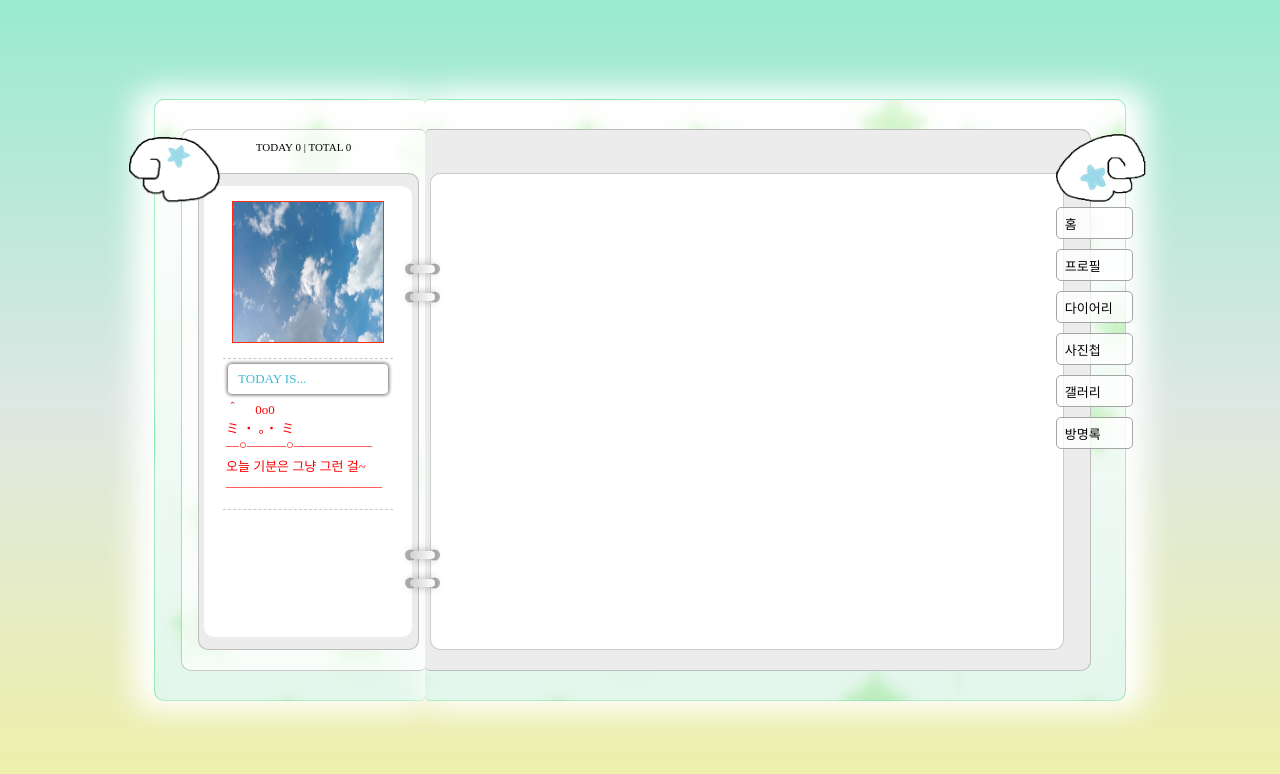
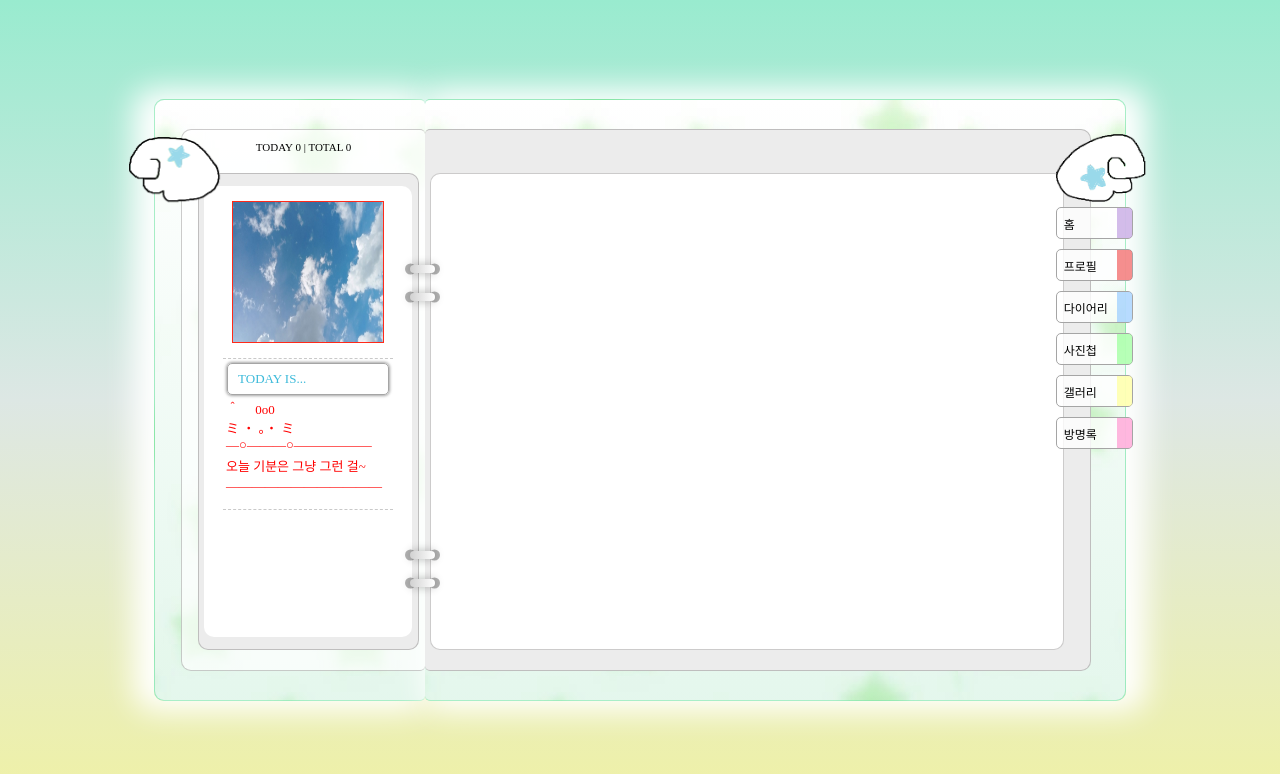
Before and after one commit to bye-on/wish-world, a plain HTML site: page src/index.html in a window 1280 px wide. Drawn offline with Linux system fonts and the light colour scheme; a web font is replaced by a local one.

Commit message:
chore: 인덱스 색상 추가

```diff
--- a/src/index.html
+++ b/src/index.html
@@ -58,22 +58,22 @@
               <div class="main-contents">
               </div>
               <div class="index-groups">
-                <div class="index">
+                <div class="index index1">
                   <p>홈</p>
                 </div>
-                <div class="index">
+                <div class="index index2">
                   <p>프로필</p>
                 </div>
-                <div class="index">
+                <div class="index index3">
                   <p>다이어리</p>
                 </div>
-                <div class="index">
+                <div class="index index4">
                   <p>사진첩</p>
                 </div>
-                <div class="index">
+                <div class="index index5">
                   <p>갤러리</p>
                 </div>
-                <div class="index">
+                <div class="index index6">
                   <p>방명록</p>
                 </div>
               </div>
--- a/src/style.css
+++ b/src/style.css
@@ -297,10 +297,83 @@
     height: 30px;
     border-radius: 5px;
     border: 1.5px solid #a5a5a5;
+    position: relative;
+    z-index: 2; /* index 자체가 앞에 오도록 설정 */
   }
 
   .index p {
-    margin: 6px;
-    margin-left: 8px;
-    font-size: 13px;
+    margin: 7px;
+    font-size: 12px;
   }
+
+  .index.index1::after {
+    content: '';
+    position: absolute;
+    top: 0;
+    right: 0;
+    width: 15px;
+    height: 100%;
+    background-color: rgba(192, 160, 225, 0.7); /* 다른 색상 */
+    border-radius: 0 3px 3px 0; /* 오른쪽 끝 부분 둥글게 */
+    z-index: 1;
+  }
+
+  .index.index2::after {
+    content: '';
+    position: absolute;
+    top: 0;
+    right: 0;
+    width: 15px;
+    height: 100%;
+    background-color: rgba(241, 94, 94, 0.7); /* 원하는 색상 */
+    border-radius: 0 3px 3px 0; /* 오른쪽 끝 부분 둥글게 */
+    z-index: 1;
+  }
+
+  .index.index3::after {
+    content: '';
+    position: absolute;
+    top: 0;
+    right: 0;
+    width: 15px;
+    height: 100%;
+    background-color: rgba(153, 204, 255, 0.7); /* 다른 색상 */
+    border-radius: 0 3px 3px 0; /* 오른쪽 끝 부분 둥글게 */
+    z-index: 1;
+  }
+
+  .index.index4::after {
+    content: '';
+    position: absolute;
+    top: 0;
+    right: 0;
+    width: 15px;
+    height: 100%;
+    background-color: rgb(153, 255, 153, 0.7) ; /* 다른 색상 */
+    border-radius: 0 3px 3px 0; /* 오른쪽 끝 부분 둥글게 */
+    z-index: 1;
+  }
+
+  .index.index5::after {
+    content: '';
+    position: absolute;
+    top: 0;
+    right: 0;
+    width: 15px;
+    height: 100%;
+    background-color: rgb(255, 255, 153, 0.7); /* 다른 색상 */
+    border-radius: 0 3px 3px 0; /* 오른쪽 끝 부분 둥글게 */
+    z-index: 1;
+  }
+
+  .index.index6::after {
+    content: '';
+    position: absolute;
+    top: 0;
+    right: 0;
+    width: 15px;
+    height: 100%;
+    background-color: rgba(255, 153, 209, 0.7); /* 다른 색상 */
+    border-radius: 0 3px 3px 0; /* 오른쪽 끝 부분 둥글게 */
+    z-index: 1;
+  }
```
